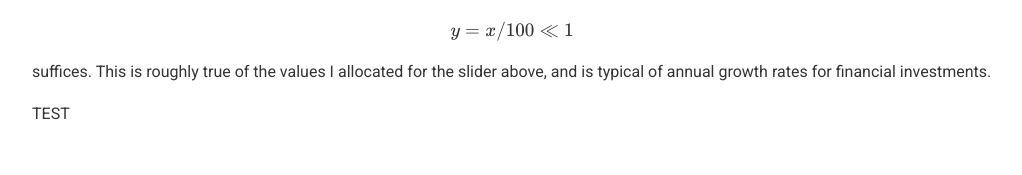
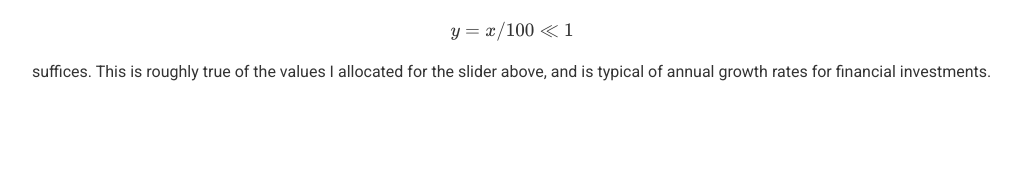
Before and after one commit to datainteractive/datainteractive.github.io, a Jekyll site: the page built from index.html, in a window 1280 px wide. Shown: the part 1156-1331 px from the top of the page, without its empty margins (128-1150 px from the left). Built offline with Jekyll 4.4.1, drawn with Linux system fonts in a browser that asks for light colours; formulas are drawn with MathJax 3; comment, search, counter and statistics services are not loaded.

Commit message:
Update page.html

```diff
--- a/_layouts/page.html
+++ b/_layouts/page.html
@@ -1,8 +1,6 @@
 <!DOCTYPE html>
 <html>
 	<head>
-
-
 		{% if page.title %}
 			<title>{{ page.title }} | Data Interactive</title>
 		{% else %}
@@ -15,10 +13,6 @@
 		<script src="https://d3js.org/d3.v5.min.js"></script>
 		<script src='https://cdnjs.cloudflare.com/ajax/libs/mathjax/2.7.5/MathJax.js?config=TeX-MML-AM_CHTML' async></script>
 	</head>
-
-
-
-
 
 	<body>
 	<div class="site-header">
@@ -37,14 +31,13 @@
 
 
 	{% if page.title %}
-	<h1>{{ page.title }}</h1>
-	<br><br>
-  {% endif %}
+		<h1>{{ page.title }}</h1>
+		<br><br>
+	{% endif %}
 
-		{{ content }} TEST
+		{{ content }}
 
 	<br><br><br>
-
 
 
 	{% if page.comments %}
```
